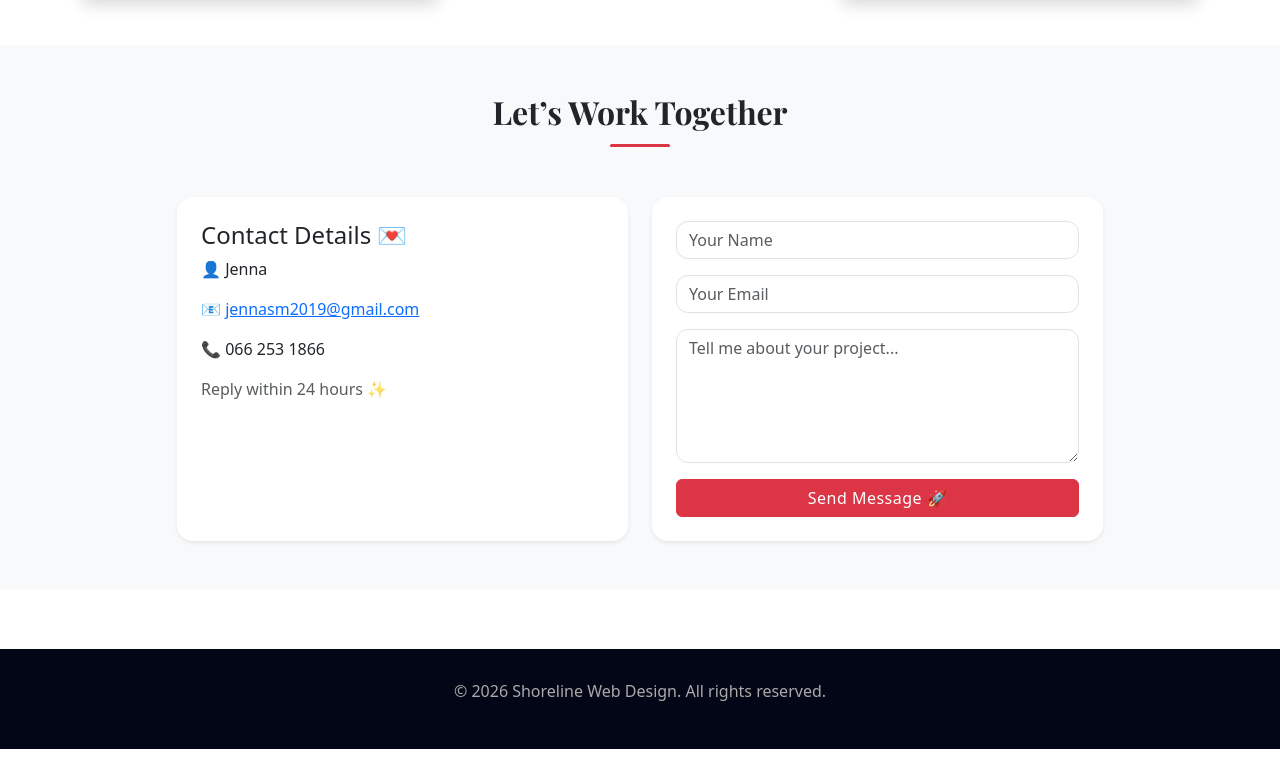
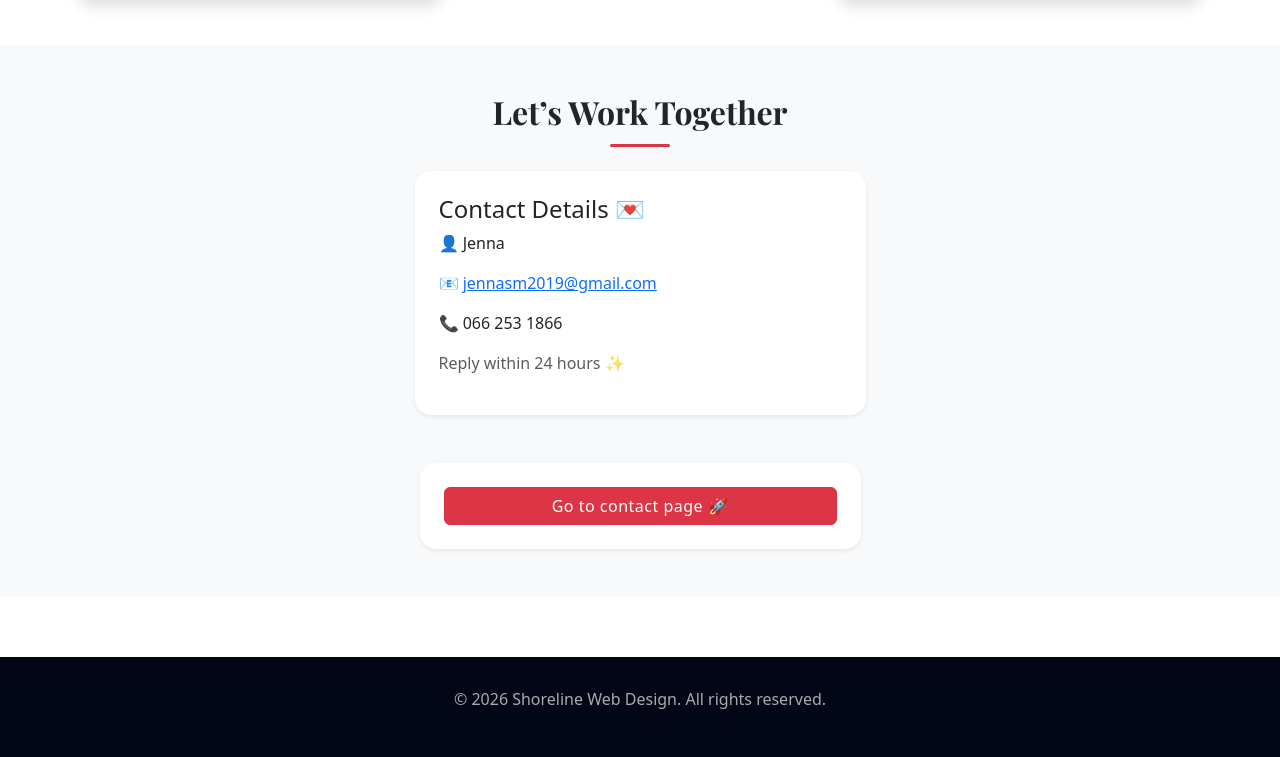
Before and after one commit to jennasmithx/coastline-web-design-studio, a plain HTML site: page index.html in a window 1280 px wide. Shown: the part 2370-3127 px from the top of the page. Drawn offline with nearby package versions, Linux system fonts and the light colour scheme.

Commit message:
Add files via upload

```diff
--- a/index.html
+++ b/index.html
@@ -154,8 +154,8 @@
 <!-- Contact -->
 <section class="py-5 bg-light" id="contact">
   <div class="container">
-    <h2 class="section-title">Let’s Work Together</h2>
-    <div class="row justify-content-center g-4">
+    <h2 class="section-title text-center mb-4">Let’s Work Together</h2>
+    <div class="row justify-content-center g-4 align-items-stretch">
 
       <div class="col-md-5">
         <div class="bg-white p-4 rounded-4 shadow-sm h-100">
@@ -167,18 +167,19 @@
         </div>
       </div>
 
+    <div class="row justify-content-center g-4 align-items-stretch">
       <div class="col-md-5">
-        <form class="contact-form bg-white p-4 rounded-4 shadow-sm">
-          <input type="text" class="form-control mb-3" placeholder="Your Name">
-          <input type="email" class="form-control mb-3" placeholder="Your Email">
-          <textarea class="form-control mb-3" rows="5" placeholder="Tell me about your project..."></textarea>
-          <button type="submit" class="btn btn-danger w-100">Send Message 🚀</button>
-        </form>
+        <div class="contact-form bg-white p-4 rounded-4 shadow-sm text-center h-100 d-flex flex-column justify-content-center">
+          <a href="order.html" class="btn btn-danger w-100">
+            Go to contact page 🚀
+          </a>
+        </div>
       </div>
-
+      </div>
     </div>
   </div>
 </section>
+
 
 <footer>
   <p>© 2026 Shoreline Web Design. All rights reserved.</p>
```
